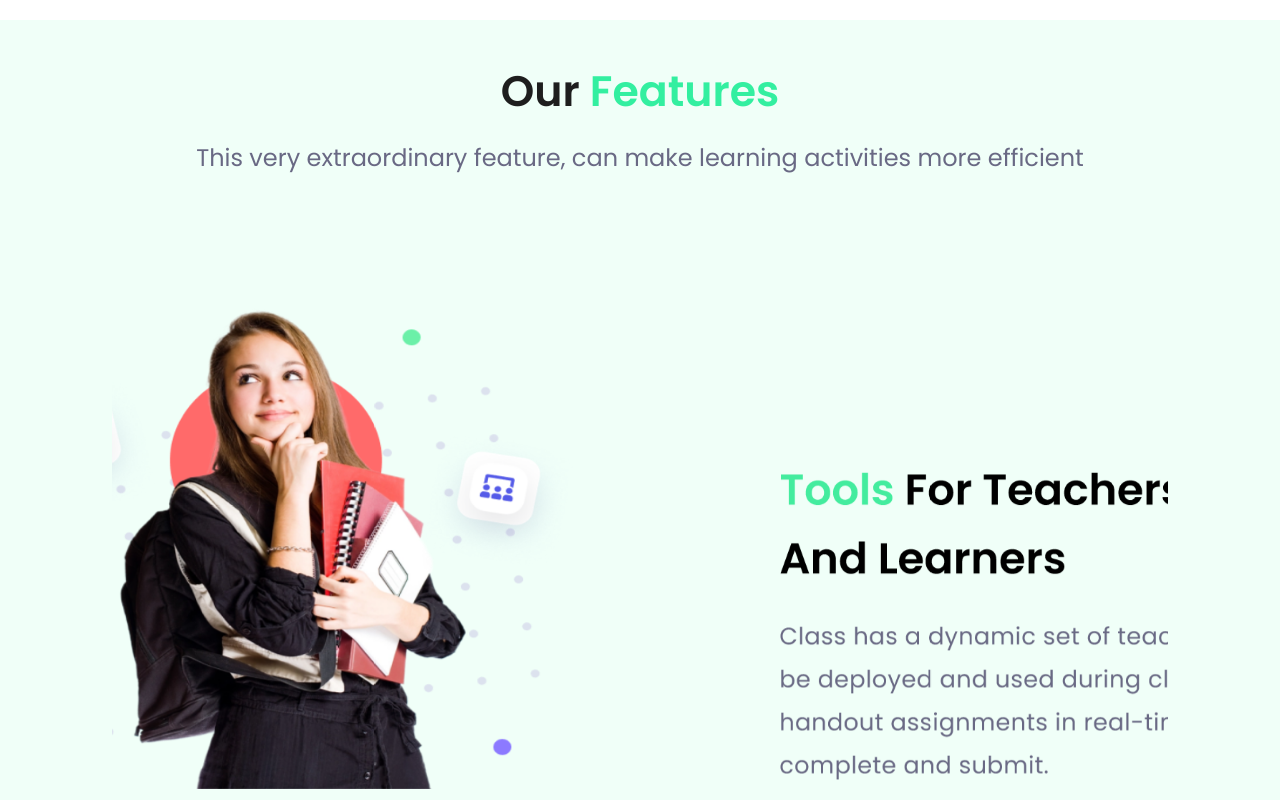
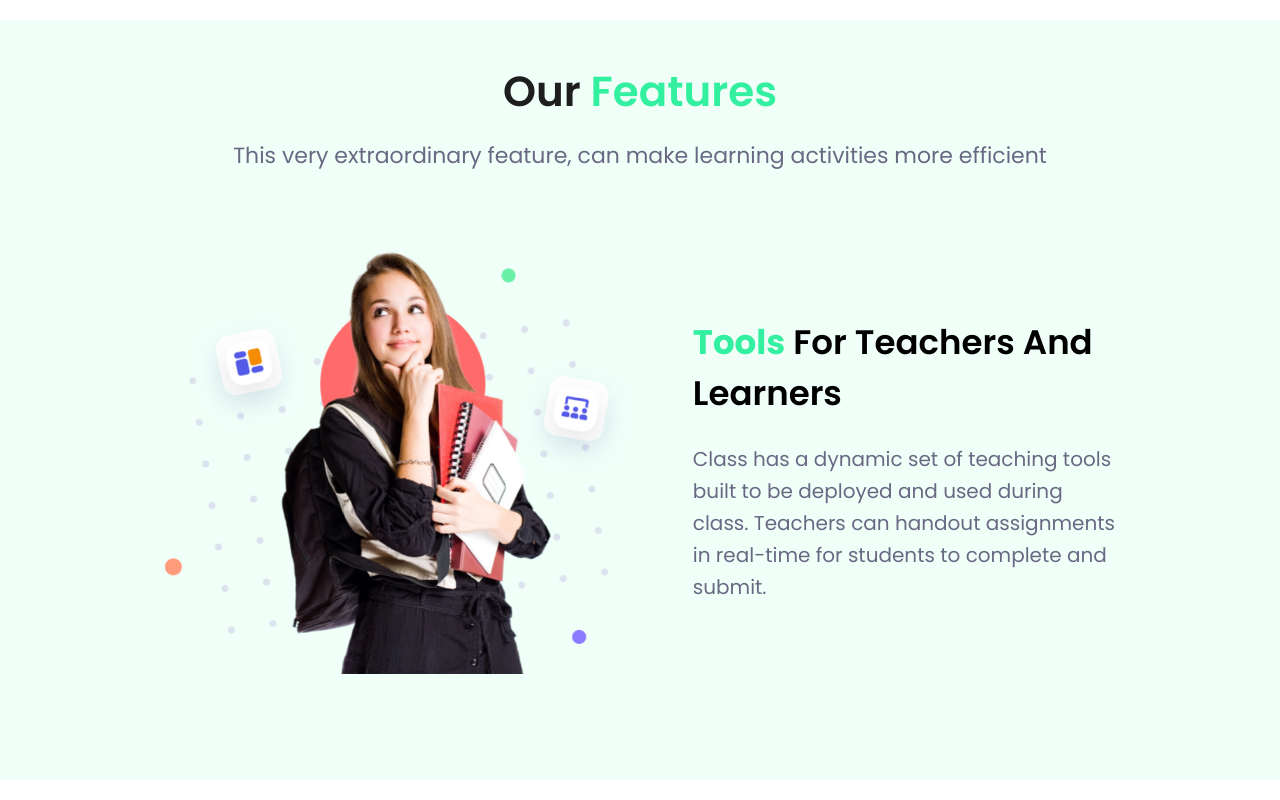
Before and after one commit to Hopingminds/Courses_frontend, a React (Create React App) app: page / in a window 1280 px wide. Shown: the part 2100-2900 px from the top of the page. Built offline with nearby package versions, Linux system fonts and the light colour scheme; no server answers.

Commit message:
our features

```diff
--- a/src/Components/OurFeatures/FeatureText.js
+++ b/src/Components/OurFeatures/FeatureText.js
@@ -4,48 +4,48 @@ import Img3 from "../../Assests/Icons/ourfeatures3.svg";
 
 const FeatureTexts = [
   <>
-    <p className="text-[40px] text-[#000000] font-poppins font-semibold">
+    <p className="text-[34px] text-[#000000] font-poppins font-semibold">
       A{" "}
       <span style={{ color: "#33EFA0", fontWeight: "bold" }}>
         user interface
       </span>{" "}
       designed for the classroom
     </p>
-    <div className="flex flex-col gap-8">
+    <div className="flex flex-col gap-4 mt-2">
       <div className="flex flex-row gap-10 justify-between items-center">
-        <div className="bg-[#ffffff] shadow-xl rounded-full w-[75px] h-[60px] flex justify-center items-center">
-          <img src={Img1} className="w-[24px] h-[24px]" />
+        <div className="bg-[#ffffff] shadow-xl rounded-full w-[90px] h-[50px] flex justify-center items-center">
+          <img src={Img1} className="w-[26px] h-[26px]" />
         </div>
-        <p className="text-[#696984] text-[22px] font-poppins">
+        <p className="text-[#696984] text-[20px] font-poppins">
           Teachers don’t get lost in the grid view and have a dedicated Podium
           space.
         </p>
       </div>
       <div className="flex flex-row gap-10 items-center">
-        <div className="bg-[#ffffff] shadow-xl rounded-full w-[60px] h-[60px] flex justify-center items-center">
+        <div className="bg-[#ffffff] shadow-xl rounded-full w-[70px] h-[50px] flex justify-center items-center">
           <img src={Img2} className="w-[28px] h-[26px]" />
         </div>
-        <p className="text-[#696984] text-[22px] font-poppins">
+        <p className="text-[#696984] text-[20px] font-poppins">
           TA’s and presenters can be moved to the front of the class.
         </p>
       </div>
       <div className="flex flex-row gap-10 items-center">
-        <div className="bg-[#ffffff] shadow-xl rounded-full w-[65px] h-[60px] flex justify-center items-center">
+        <div className="bg-[#ffffff] shadow-xl rounded-full w-[75px] h-[50px] flex justify-center items-center">
           <img src={Img3} className="w-[30px] h-[26px]" />
         </div>
-        <p className="text-[#696984] text-[22px] font-poppins">
+        <p className="text-[#696984] text-[20px] font-poppins">
           Teachers can easily see all students and class data at one time.
         </p>
       </div>
     </div>
   </>,
   <>
-    <p className="text-[40px] text-[#000000] font-poppins font-semibold">
+    <p className="text-[34px] text-[#000000] font-poppins font-semibold">
       <span style={{ color: "#33EFA0", fontWeight: "bold" }}>Tools</span> For
       Teachers And Learners
     </p>
-    <div className="flex flex-col gap-8">
-      <p className="text-[#696984] text-[24px] font-poppins leading-10">
+    <div className="flex flex-col gap-4">
+      <p className="text-[#696984] text-[20px] font-poppins leading-8">
         Class has a dynamic set of teaching tools built to be deployed and used
         during class. Teachers can handout assignments in real-time for students
         to complete and submit.
@@ -53,14 +53,14 @@ const FeatureTexts = [
     </div>
   </>,
   <>
-    <p className="text-[40px] text-[#000000] font-poppins font-semibold">
+    <p className="text-[34px] text-[#000000] font-poppins font-semibold">
       <span style={{ color: "#33EFA0", fontWeight: "bold" }}>
         Class Management
       </span>{" "}
       Tools for Educators
     </p>
-    <div className="flex flex-col gap-8">
-      <p className="text-[#696984] text-[24px] font-poppins leading-10">
+    <div className="flex flex-col gap-4">
+      <p className="text-[#696984] text-[20px] font-poppins leading-8">
         Class provides tools to help run and manage the class such as Class
         Roster, Attendance, and more. With the Gradebook, teachers can review
         and grade tests and quizzes in real-time.
--- a/src/Components/OurFeatures/OurFeatures.js
+++ b/src/Components/OurFeatures/OurFeatures.js
@@ -2,152 +2,136 @@ import React, { useState, useEffect } from "react";
 import Img4 from "../../Assests/Images/ourfeatures.png";
 import Img5 from "../../Assests/Images/ourfeatures2.png";
 import Img6 from "../../Assests/Images/ourfeatures3.png";
-import Img7 from "../../Assests/Images/dataImage1.png";
-import Img8 from "../../Assests/Images/dataimage2.png";
-import Img9 from "../../Assests/Images/dataimage4.png"
-// import FeatureTexts from "./FeatureText";
+import FeatureTexts from "./FeatureText";
 
 const OurFeatures = () => {
   const [displayImage, setDisplayImage] = useState(Img4);
-  const [ssimage1, setSsimage1] = useState(Img7);
-
+  const [displayText, setDisplayText] = useState(FeatureTexts[0]);
+  const [applyZoomOutImage, setApplyZoomOutImage] = useState(false);
+  const [applyZoomOutText, setApplyZoomOutText] = useState(false);
 
   useEffect(() => {
     const images = [Img4, Img5, Img6];
     let currentIndex = 0;
 
-    const timer = setInterval(() => {
+    const imageTimer = setInterval(() => {
       currentIndex = (currentIndex + 1) % images.length;
       setDisplayImage(images[currentIndex]);
+      setApplyZoomOutImage(false);
     }, 5000);
 
-
-    return () => clearInterval(timer);
+    return () => clearInterval(imageTimer);
   }, []);
 
   useEffect(() => {
-    const images = [Img7, Img8, Img9];
+    const imageZoomOutTimer = setTimeout(() => {
+      setApplyZoomOutImage(true);
+    }, 3000);
+
+    return () => clearTimeout(imageZoomOutTimer);
+  }, [displayImage]);
+
+  useEffect(() => {
+    const texts = FeatureTexts;
     let currentIndex = 0;
 
-    const timer = setInterval(() => {
-      currentIndex = (currentIndex + 1) % images.length;
-      setSsimage1(images[currentIndex]);
+    const textTimer = setInterval(() => {
+      currentIndex = (currentIndex + 1) % texts.length;
+      setDisplayText(texts[currentIndex]);
+      setApplyZoomOutText(false);
     }, 5000);
 
-    return () => clearInterval(timer);
+    return () => clearInterval(textTimer);
   }, []);
+
+  useEffect(() => {
+    const textZoomOutTimer = setTimeout(() => {
+      setApplyZoomOutText(true);
+    }, 3000);
+
+    return () => clearTimeout(textZoomOutTimer);
+  }, [displayText]);
 
   return (
     <>
       <style>
         {`
-        @keyframes slideRight {
-          0% {
+        .slide-in-left {
+          animation: slideLeft 0.3s ease forwards;
+      }
+
+      @keyframes slideLeft {
+          from {
               transform: translateX(-100%);
-            width: 100%;
-            height: 100%;
+              opacity: 0;
           }
-          66.66% {
-            transform: translateX(-20%);
-            width: 100%;
-            height: 80%;
-            opacity:1;
-          }
-          100% {
-            transform: translateX(30%);
-            width: 70%;
-            height: 70%;
-            opacity: 0;
+          to {
+              transform: translateX(0);
+              opacity: 1;
           }
       }
 
-        @keyframes slideLeft {
-          0% {
+      .slide-in-right {
+        animation: slideRight 0.3s ease forwards;
+    }
+
+    @keyframes slideRight {
+        from {
             transform: translateX(100%);
-            width: 100%;
-            height: 100%;
+            opacity: 0;
         }
-          66.66% {
-            transform: translateY(2%);
-            width: 100%;
-            height: 100%;
+        to {
+            transform: translateX(0);
             opacity: 1;
         }
-          100% {
-            transform: translateZ(80%);
-            width: 70%;
-            height: 70%;
-            opacity: 0.2;
+    }
+
+      .zoom-out {
+          animation: zoomOut 1s ease forwards;
+          animation-delay: 1s;
+      }
+
+      @keyframes zoomOut {
+          from {
+              transform: scale(1);
+              opacity: 1;
+          }
+          to {
+              transform: scale(0.8);
+              opacity: 0;
           }
       }
 
       `}
       </style>
-      <div>
-        <div className="flex flex-col gap-32 bg-[#E2FFF180] py-10 pb-20 px-28">
+      <div className="">
+        <div className="flex flex-col gap-12 bg-[#E2FFF180] py-10 pb-20 px-28">
           <div className="flex flex-col gap-4 justify-center items-center">
-            <p className="text-[42.65px] text-[#1E1E1E] font-poppins font-semibold">
+            <p className="text-[42px] text-[#1E1E1E] font-poppins font-semibold">
               Our <span className="text-[#33EFA0]"> Features </span>{" "}
             </p>
-            <p className="text-[#696984] text-[24px] font-poppins">
+            <p className="text-[#696984] text-[22px] font-poppins">
               This very extraordinary feature, can make learning activities more
               efficient
             </p>
           </div>
           <div className="flex flex-row justify-between items-center">
-            <div className="flex w-[890px] h-[600px] relative overflow-hidden">
+            <div className="flex w-[50%] relative justify-end items-center overflow-hidden">
               <img
-                src={displayImage} alt=""
-                className="w-full h-full object-fit"
-                style={{ animation: "slideRight 4s linear infinite" }}
+                key={displayImage}
+                src={displayImage}
+                className={`w-[90%] h-[60vh] object-contain slide-in-left ${
+                  applyZoomOutImage ? "zoom-out" : ""
+                }`}
               />
             </div>
-            <div className="relative overflow-hidden w-[650px] h-auto">
+            <div className="relative overflow-hidden w-[45%] flex justify-left items-center h-auto">
               <div
-                className="flex flex-col gap-12 w-[650px] h-auto"
-                style={{ animation: "slideLeft  linear infinite" }}
+                className={`flex flex-col gap-6 w-[90%] h-auto slide-in-right ${
+                  applyZoomOutText ? "zoom-out" : ""
+                }`}
               >
-                <img
-                src={ssimage1} alt=""
-                className="w-full h-full object-fit"
-                style={{ animation: "slideLeft 4s linear infinite" }}
-              />
-                {/* <p className="text-[40px] text-[#000000] font-poppins font-semibold">
-                  A{" "}
-                  <span style={{ color: "#33EFA0", fontWeight: "bold" }}>
-                    user interface
-                  </span>{" "}
-                  designed for the classroom
-                </p> */}
-                {/* <div className="flex flex-col gap-8">
-                  <div className="flex flex-row gap-10 justify-between items-center">
-                    <div className="bg-[#ffffff] shadow-xl rounded-full w-[75px] h-[60px] flex justify-center items-center">
-                      <img src={Img1} className="w-[24px] h-[24px]" />
-                    </div>
-                    <p className="text-[#696984] text-[22px] font-poppins">
-                      Teachers don’t get lost in the grid view and have a
-                      dedicated Podium space.
-                    </p>
-                  </div>
-                  <div className="flex flex-row gap-10 items-center">
-                    <div className="bg-[#ffffff] shadow-xl rounded-full w-[60px] h-[60px] flex justify-center items-center">
-                      <img src={Img2} className="w-[28px] h-[26px]" />
-                    </div>
-                    <p className="text-[#696984] text-[22px] font-poppins">
-                      TA’s and presenters can be moved to the front of the
-                      class.
-                    </p>
-                  </div>
-                  <div className="flex flex-row gap-10 items-center">
-                    <div className="bg-[#ffffff] shadow-xl rounded-full w-[65px] h-[60px] flex justify-center items-center">
-                      <img src={Img3} className="w-[30px] h-[26px]" />
-                    </div>
-                    <p className="text-[#696984] text-[22px] font-poppins">
-                      Teachers can easily see all students and class data at one
-                      time.
-                    </p>
-                  </div>
-                </div> */}
+                {displayText}
               </div>
             </div>
           </div>
```
Lines whose indentation alone changed are shown as unchanged.
